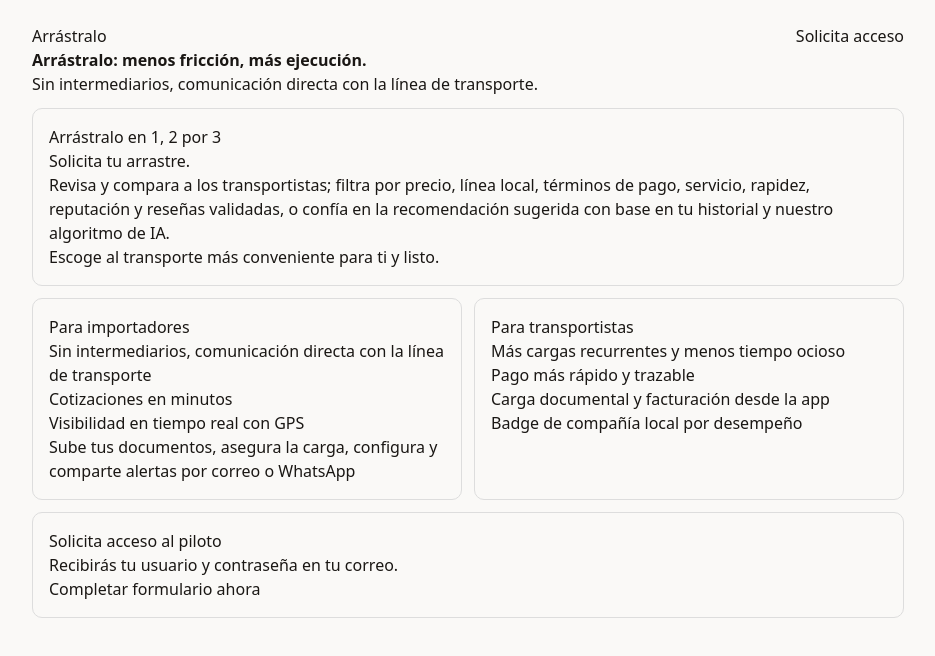
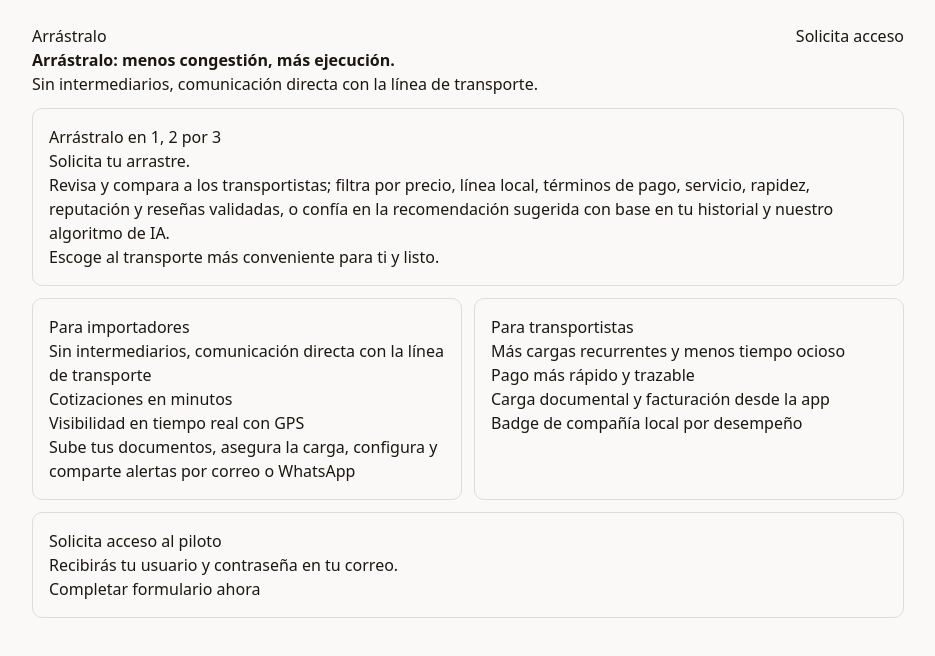
Before and after one commit to apollo-ex/arrastralo, a Next.js app: page /landing/classic in a window 1280 px wide. Shown: the top 656 px of the page, without its empty margins (172-1107 px from the left). Built offline with nearby package versions, Linux system fonts and the light colour scheme.

Commit message:
Update tagline to menos congestión, más ejecución

```diff
--- a/app/landing/classic/page.tsx
+++ b/app/landing/classic/page.tsx
@@ -7,7 +7,7 @@
         <h1>Arrástralo</h1>
         <Link href="/">Solicita acceso</Link>
       </div>
-      <p><b>Arrástralo: menos fricción, más ejecución.</b></p>
+      <p><b>Arrástralo: menos congestión, más ejecución.</b></p>
       <p>Sin intermediarios, comunicación directa con la línea de transporte.</p>
 
       <section style={{ border: '1px solid #ddd', borderRadius: 10, padding: 16, marginTop: 12 }}>
--- a/app/landing/page.tsx
+++ b/app/landing/page.tsx
@@ -48,7 +48,7 @@
               y operación completa en una sola plataforma.
             </p>
             <p className="text-sm sm:text-base text-muted-foreground mt-2">
-              <strong className="text-foreground">Arrástralo:</strong> menos fricción, más ejecución.
+              <strong className="text-foreground">Arrástralo:</strong> menos congestión, más ejecución.
             </p>
             <div className="flex flex-col sm:flex-row gap-3 mt-8">
               <Button size="lg" asChild>
```
